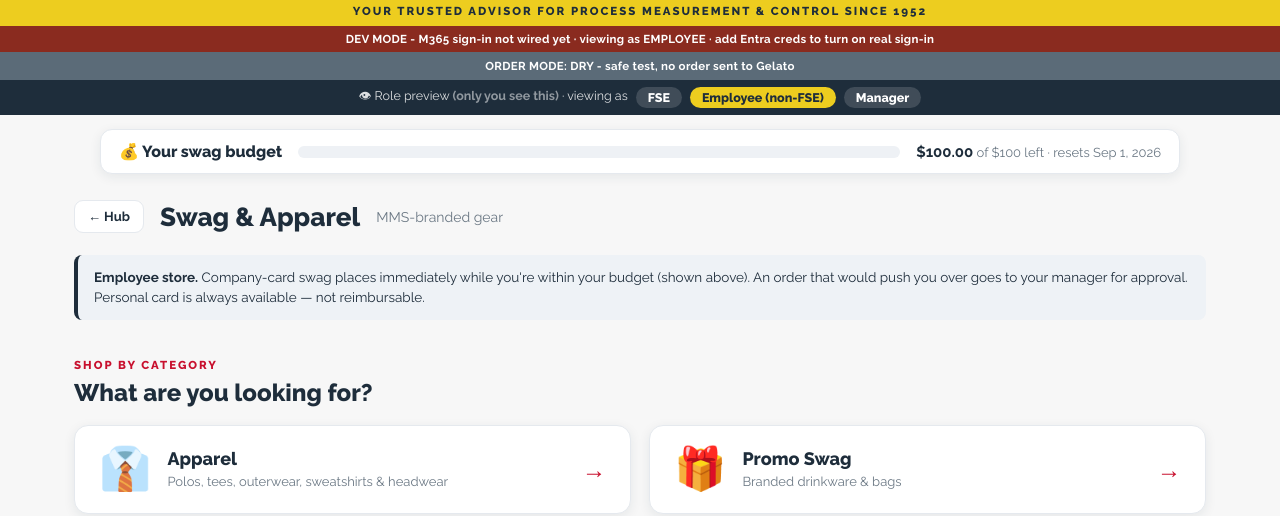
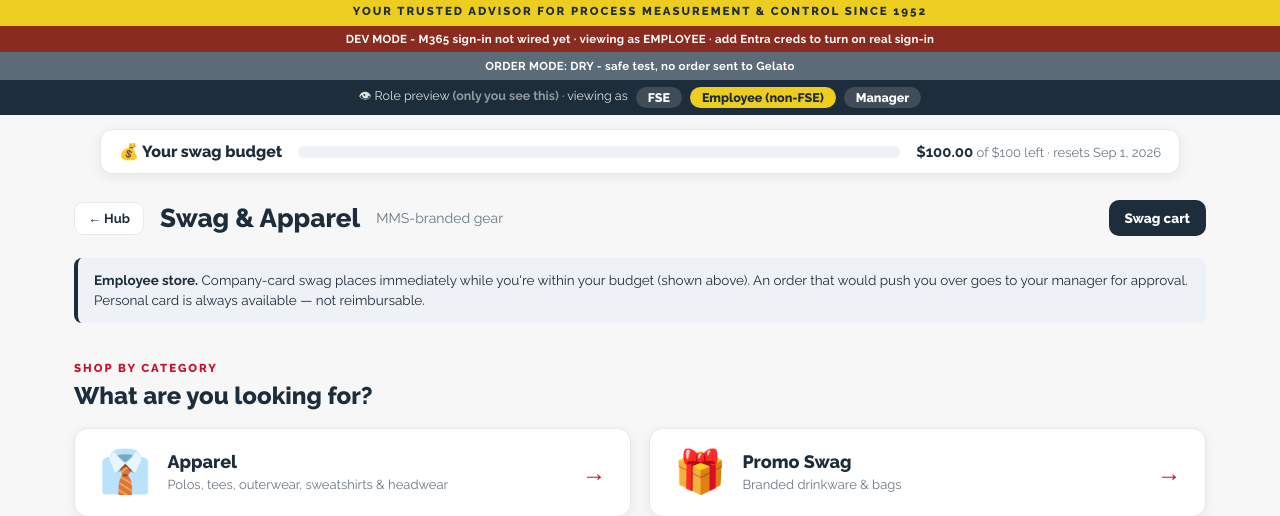
Before and after one commit to jt98drummer/mms-ordering-app, a Flask app: page /swag in a window 1280 px wide. Shown: the part 114-630 px from the top of the page. Run offline with Flask 3, Linux system fonts and the light colour scheme.

Commit message:
Match cart placement across both stores: in-page subhead, not the top nav
The swag cart button lived in the global top navigation while the document cart
sat in its own subhead by the products, so the two stores looked inconsistent
(and a nav-level cart implies it's global). Removed the nav cart entirely and
put a "Swag cart" button in the swag storefront and product-page subheads,
mirroring the "Document cart" button. Both cart pages already matched.

show_cart now only gates the swag budget bar, which is correct - budgets are
swag-only. Verified per page: no nav cart anywhere; subhead cart on
/swag, /swag/product/*, /documents only.

Co-Authored-By: Claude Opus 4.8 <noreply@anthropic.com>

```diff
--- a/templates/base.html
+++ b/templates/base.html
@@ -13,7 +13,6 @@
     <a href="/cards">Business Cards</a>
     <a href="/documents">Documents</a>
     <a href="/swag">Swag &amp; Apparel</a>
-    {% if show_cart %}<a href="/cart"><button class="cartbtn">Cart <span class="badge" data-cart-count style="display:none">0</span></button></a>{% endif %}
     {% if user %}
     <div class="profile" tabindex="0">
       <div class="avatar" title="{{user.name}}">{{ user.initials }}</div>
--- a/templates/product.html
+++ b/templates/product.html
@@ -28,7 +28,8 @@
   .addbtn:hover{background:#16232f}
 </style>
 <div class="wrap">
-  <div class="subhead"><a href="/swag"><button class="back">&larr; All swag</button></a></div>
+  <div class="subhead"><a href="/swag"><button class="back">&larr; All swag</button></a>
+    <a href="/cart" style="margin-left:auto"><button class="cartbtn">Swag cart <span class="badge" data-cart-count style="display:none">0</span></button></a></div>
   <div class="pdp">
     <div class="pdp-media"><img id="mainImg" src="{{ item.image }}" alt="{{ item.name }}"></div>
     <div class="pdp-info">
--- a/templates/swag.html
+++ b/templates/swag.html
@@ -3,7 +3,8 @@
 {% block content %}
 <div class="wrap">
   <div class="subhead"><a href="/"><button class="back">&larr; Hub</button></a>
-    <h2>Swag &amp; Apparel</h2><span class="sub">MMS-branded gear</span></div>
+    <h2>Swag &amp; Apparel</h2><span class="sub">MMS-branded gear</span>
+    <a href="/cart" style="margin-left:auto"><button class="cartbtn">Swag cart <span class="badge" data-cart-count style="display:none">0</span></button></a></div>
 
   {% if user.role == 'manager' %}
   <div class="rolehint fse"><b>MANAGER.</b> No budget or quantity limits &mdash; company-card orders place immediately. You also approve FSE/employee orders that would exceed their budget.</div>
```
Also changed, not shown: CLAUDE.md (+1 -1 lines).
